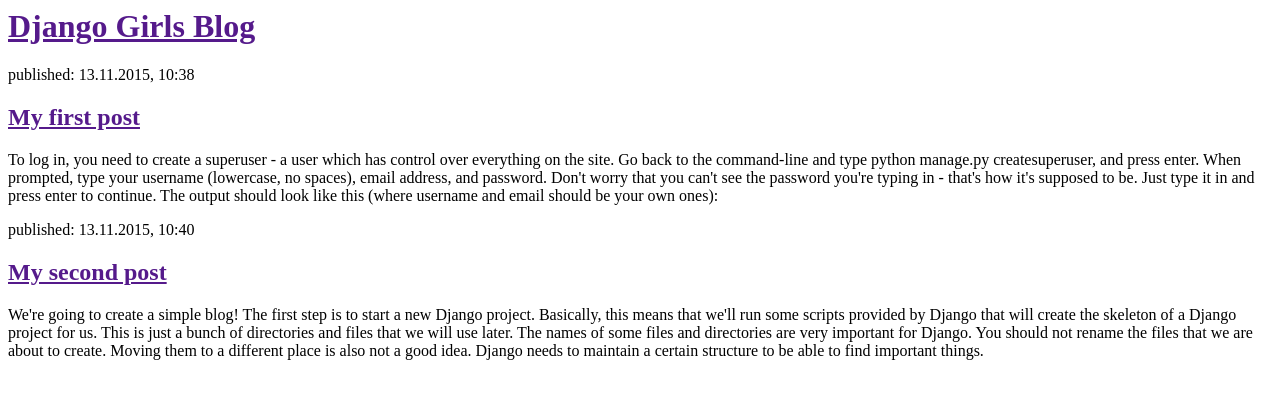
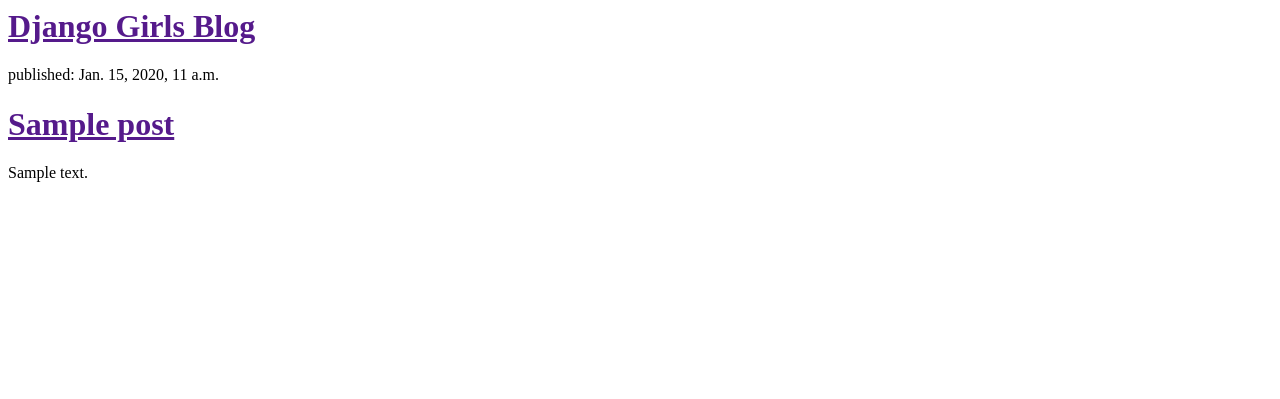
Before and after one commit to mashaleonova/my-first-blog, a Django app: template blog/templates/blog/post_list.html in a window 1280 px wide. Shown: the top 399 px of the page. Run offline with Django 3.2, Linux system fonts and the light colour scheme; the template is opened without the code that fills it: values that come from a table or form of the project are taken from there, others are empty; tables that the repository leaves empty hold one stand-in row (values such as "Sample post").

Commit message:
Modified templates to display posts from database.

```diff
--- a/blog/templates/blog/post_list.html
+++ b/blog/templates/blog/post_list.html
@@ -7,21 +7,13 @@
             <h1><a href="">Django Girls Blog</a></h1>
         </div>
 
-        <div>
-            <p>published: 13.11.2015, 10:38</p>
-            <h2><a href="">My first post</a></h2>
-            <p>To log in, you need to create a superuser - a user which has control over everything on the site. Go back to the command-line and type python manage.py createsuperuser, and press enter. When prompted, type your username (lowercase, no spaces), email address, and password. Don't worry that you can't see the password you're typing in - that's how it's supposed to be. Just type it in and press enter to continue. The output should look like this (where username and email should be your own ones):
-</p>
-        </div>
+        {% for post in posts %}
+    		<div>
+        		<p>published: {{ post.published_date }}</p>
+        		<h1><a href="">{{ post.title }}</a></h1>
+        		<p>{{ post.text|linebreaks }}</p>
+    		</div>
+		{% endfor %}
 
-        <div>
-            <p>published: 13.11.2015, 10:40</p>
-            <h2><a href="">My second post</a></h2>
-            <p>We're going to create a simple blog!
-
-The first step is to start a new Django project. Basically, this means that we'll run some scripts provided by Django that will create the skeleton of a Django project for us. This is just a bunch of directories and files that we will use later.
-
-The names of some files and directories are very important for Django. You should not rename the files that we are about to create. Moving them to a different place is also not a good idea. Django needs to maintain a certain structure to be able to find important things.</p>
-        </div>
     </body>
 </html>
--- a/blog/views.py
+++ b/blog/views.py
@@ -1,4 +1,7 @@
 from django.shortcuts import render
+from django.utils import timezone
+from .models import Post
 
 def post_list(request):
-	return render(request, 'blog/post_list.html', {})
+	posts = Post.objects.filter(published_date__lte=timezone.now()).order_by('published_date')
+	return render(request, 'blog/post_list.html', {'posts': posts})
```
Also changed, not shown: blog/models.py (+5 -5 lines).
